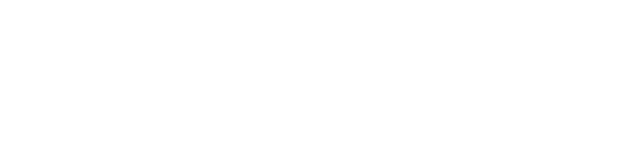
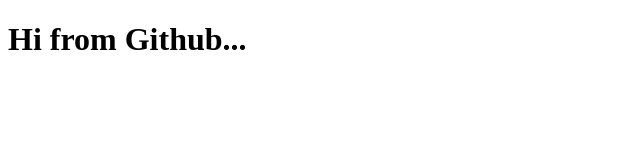
Before and after one commit to felipebely/secoms319, a plain HTML site: page index.html in a window 1280 px wide. Shown: the whole page, without its empty margins (0-640 px from the left). Drawn offline with Linux system fonts and the light colour scheme.

Commit message:
Testing commits

```diff
--- a/index.html
+++ b/index.html
@@ -7,6 +7,6 @@
     <title>Document</title>
 </head>
 <body>
-
+    <h1>Hi from Github...</h1>
 </body>
 </html>
```
